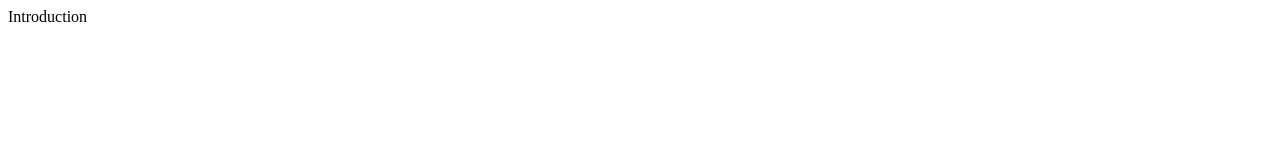
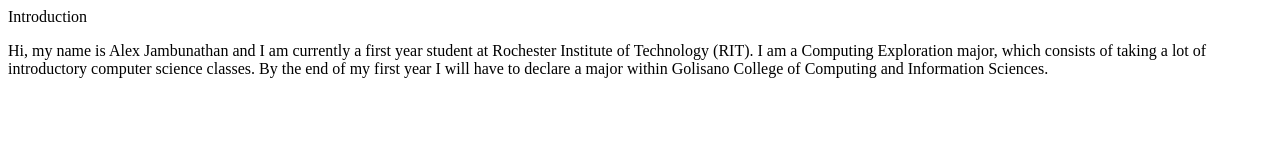
Before and after one commit to Jumbotr0n/WebMobile1, a plain HTML site: page index.html in a window 1280 px wide. Drawn offline with Linux system fonts and the light colour scheme.

Commit message:
Added name and major

```diff
--- a/index.html
+++ b/index.html
@@ -4,7 +4,9 @@
         <meta charset="utf-8">
         <title></title> Introduction
     </head>
-    <body>
+    <body> <p> Hi, my name is Alex Jambunathan and I am currently a first year student at Rochester Institute of Technology (RIT).
+         I am a Computing Exploration major, which consists of taking a lot of introductory computer science classes.
+         By the end of my first year I will have to declare a major within Golisano College of Computing and Information Sciences. </p>
 
     </body>
 </html>
```
